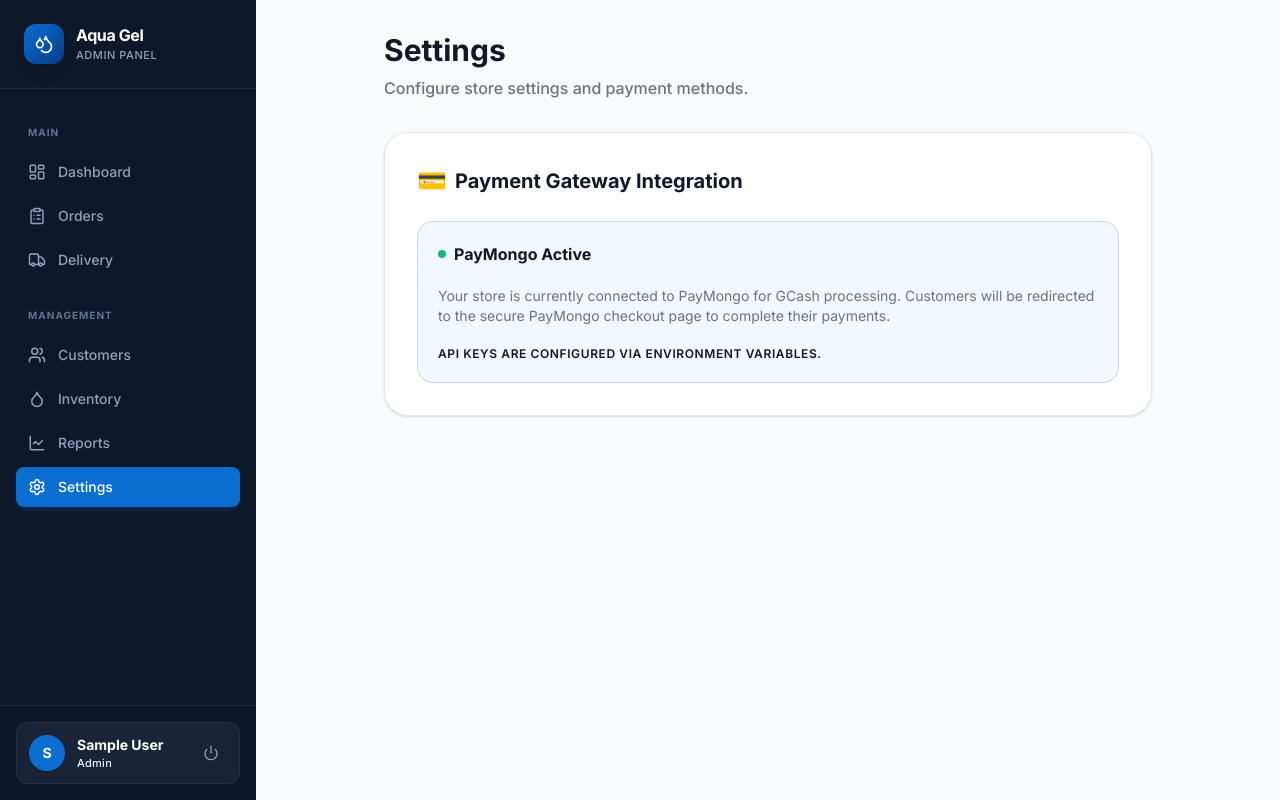
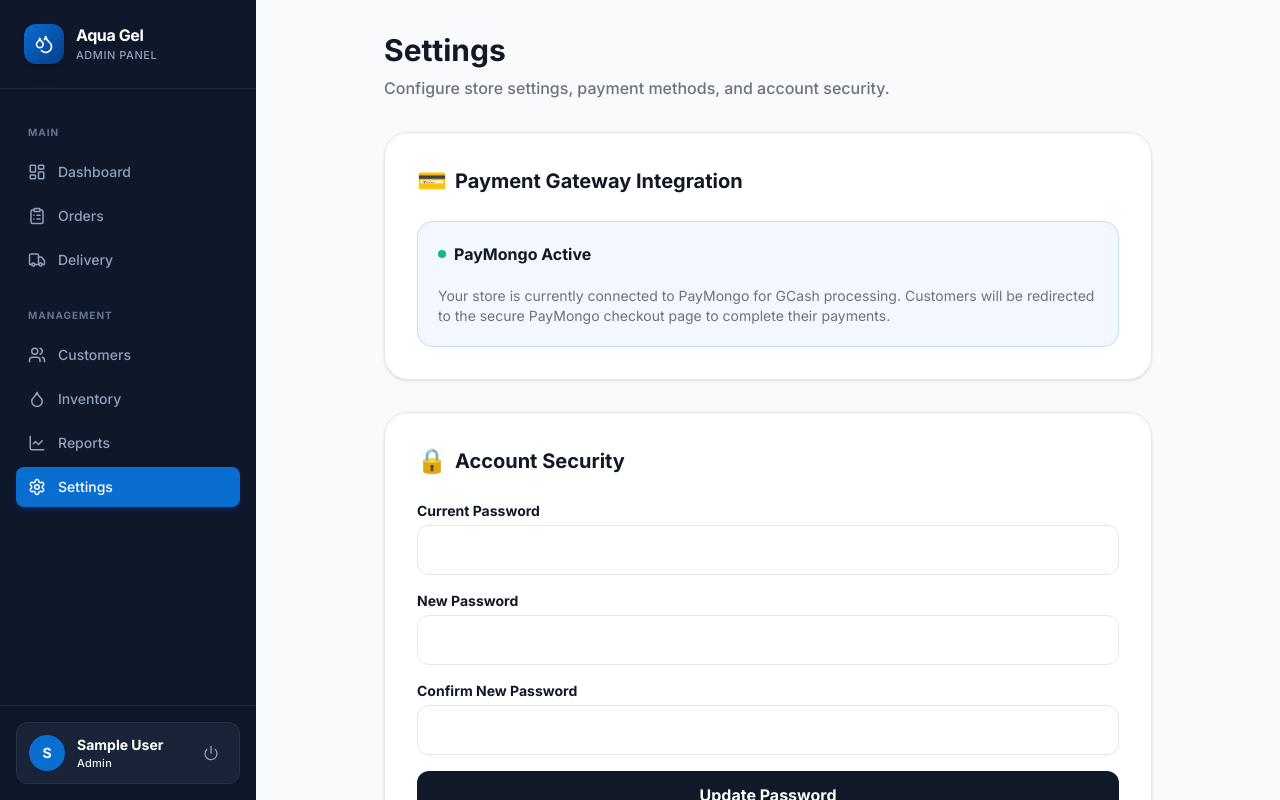
Before and after one commit to MrNonaRv/Aqua-Gel, a React (Vite) app: page /admin/settings in a window 1280 px wide. Built offline with nearby package versions, Linux system fonts and the light colour scheme; no server answers; the database is empty; sample sign-in values are in the browser's storage.

Commit message:
feat(admin): add password update functionality
Implement password change logic in Settings page using Firebase authentication, including reauthentication and validation.

```diff
--- a/src/pages/admin/Settings.tsx
+++ b/src/pages/admin/Settings.tsx
@@ -1,13 +1,55 @@
+import { useState } from 'react';
 import { motion } from 'motion/react';
+import { updatePassword, reauthenticateWithCredential, EmailAuthProvider } from 'firebase/auth';
+import { auth } from '../../lib/firebase';
 
 export default function Settings() {
+  const [currentPassword, setCurrentPassword] = useState('');
+  const [newPassword, setNewPassword] = useState('');
+  const [confirmPassword, setConfirmPassword] = useState('');
+  const [loading, setLoading] = useState(false);
+  const [message, setMessage] = useState<{ text: string; type: 'success' | 'error' } | null>(null);
+
+  const handleUpdatePassword = async () => {
+    if (!currentPassword || !newPassword || !confirmPassword) {
+      setMessage({ text: 'All fields are required.', type: 'error' });
+      return;
+    }
+    if (newPassword !== confirmPassword) {
+      setMessage({ text: 'New passwords do not match.', type: 'error' });
+      return;
+    }
+
+    setLoading(true);
+    setMessage(null);
+    try {
+      const user = auth.currentUser;
+      if (!user || !user.email) throw new Error('No user logged in.');
+
+      const credential = EmailAuthProvider.credential(user.email, currentPassword);
+      await reauthenticateWithCredential(user, credential);
+      await updatePassword(user, newPassword);
+
+      setMessage({ text: 'Password updated successfully!', type: 'success' });
+      setCurrentPassword('');
+      setNewPassword('');
+      setConfirmPassword('');
+    } catch (error: any) {
+      setMessage({ text: error.message || 'Failed to update password.', type: 'error' });
+    } finally {
+      setLoading(false);
+    }
+  };
+
   return (
     <div className="max-w-3xl mx-auto pb-12">
       <div className="mb-8">
         <h1 className="text-3xl font-heading font-black text-brand-dark mb-2">Settings</h1>
-        <p className="text-brand-gray font-medium">Configure store settings and payment methods.</p>
+        <p className="text-brand-gray font-medium">Configure store settings, payment methods, and account security.</p>
       </div>
 
+      <div className="space-y-8">
+        {/* Existing Payment Gateway Card */}
         <div className="bg-white rounded-3xl p-6 sm:p-8 shadow-sm border border-brand-border">
           <h2 className="text-xl font-bold text-brand-dark mb-6 flex items-center gap-2">
             <span className="text-2xl">💳</span> Payment Gateway Integration
@@ -22,9 +64,43 @@ export default function Settings() {
               Your store is currently connected to PayMongo for GCash processing.
               Customers will be redirected to the secure PayMongo checkout page to complete their payments.
             </p>
-          <p className="text-xs font-semibold text-brand-dark uppercase tracking-wider mt-2">
-            API Keys are configured via environment variables.
+          </div>
+        </div>
+
+        {/* Password Security Card */}
+        <div className="bg-white rounded-3xl p-6 sm:p-8 shadow-sm border border-brand-border">
+          <h2 className="text-xl font-bold text-brand-dark mb-6 flex items-center gap-2">
+            <span className="text-2xl">🔒</span> Account Security
+          </h2>
+
+          <div className="space-y-4">
+            <div>
+              <label className="block text-sm font-bold text-brand-dark mb-1">Current Password</label>
+              <input type="password" value={currentPassword} onChange={(e) => setCurrentPassword(e.target.value)} className="w-full p-3 rounded-xl border border-brand-border" />
+            </div>
+            <div>
+              <label className="block text-sm font-bold text-brand-dark mb-1">New Password</label>
+              <input type="password" value={newPassword} onChange={(e) => setNewPassword(e.target.value)} className="w-full p-3 rounded-xl border border-brand-border" />
+            </div>
+            <div>
+              <label className="block text-sm font-bold text-brand-dark mb-1">Confirm New Password</label>
+              <input type="password" value={confirmPassword} onChange={(e) => setConfirmPassword(e.target.value)} className="w-full p-3 rounded-xl border border-brand-border" />
+            </div>
+
+            <button
+              onClick={handleUpdatePassword}
+              disabled={loading}
+              className="w-full bg-brand-dark text-white font-bold py-3 rounded-xl hover:bg-brand-dark/90 transition-colors disabled:opacity-50"
+            >
+              {loading ? 'Updating...' : 'Update Password'}
+            </button>
+
+            {message && (
+              <p className={`text-sm font-bold ${message.type === 'success' ? 'text-brand-green' : 'text-red-500'}`}>
+                {message.text}
               </p>
+            )}
+          </div>
         </div>
       </div>
     </div>
```
Lines whose indentation alone changed are shown as unchanged.
